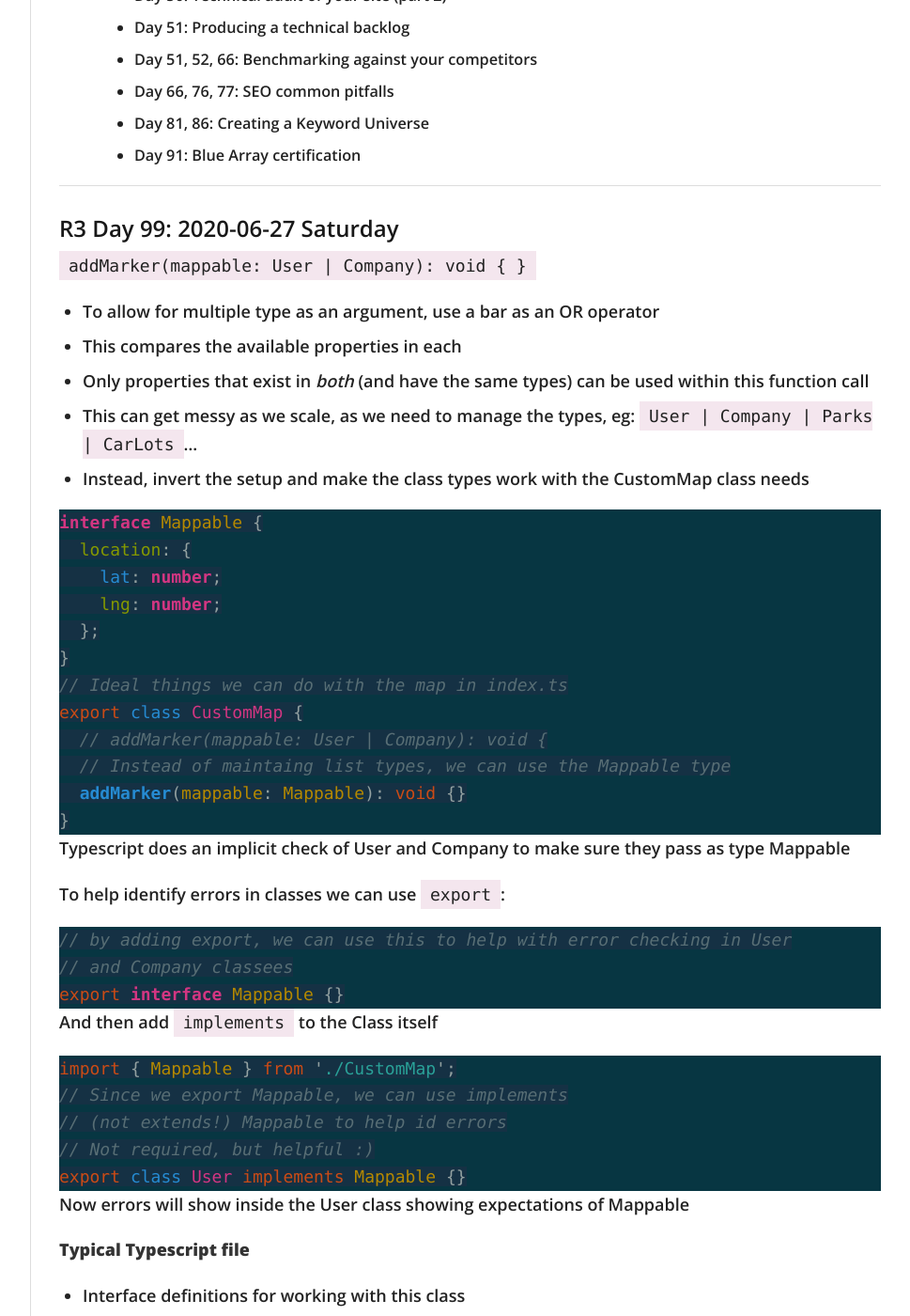
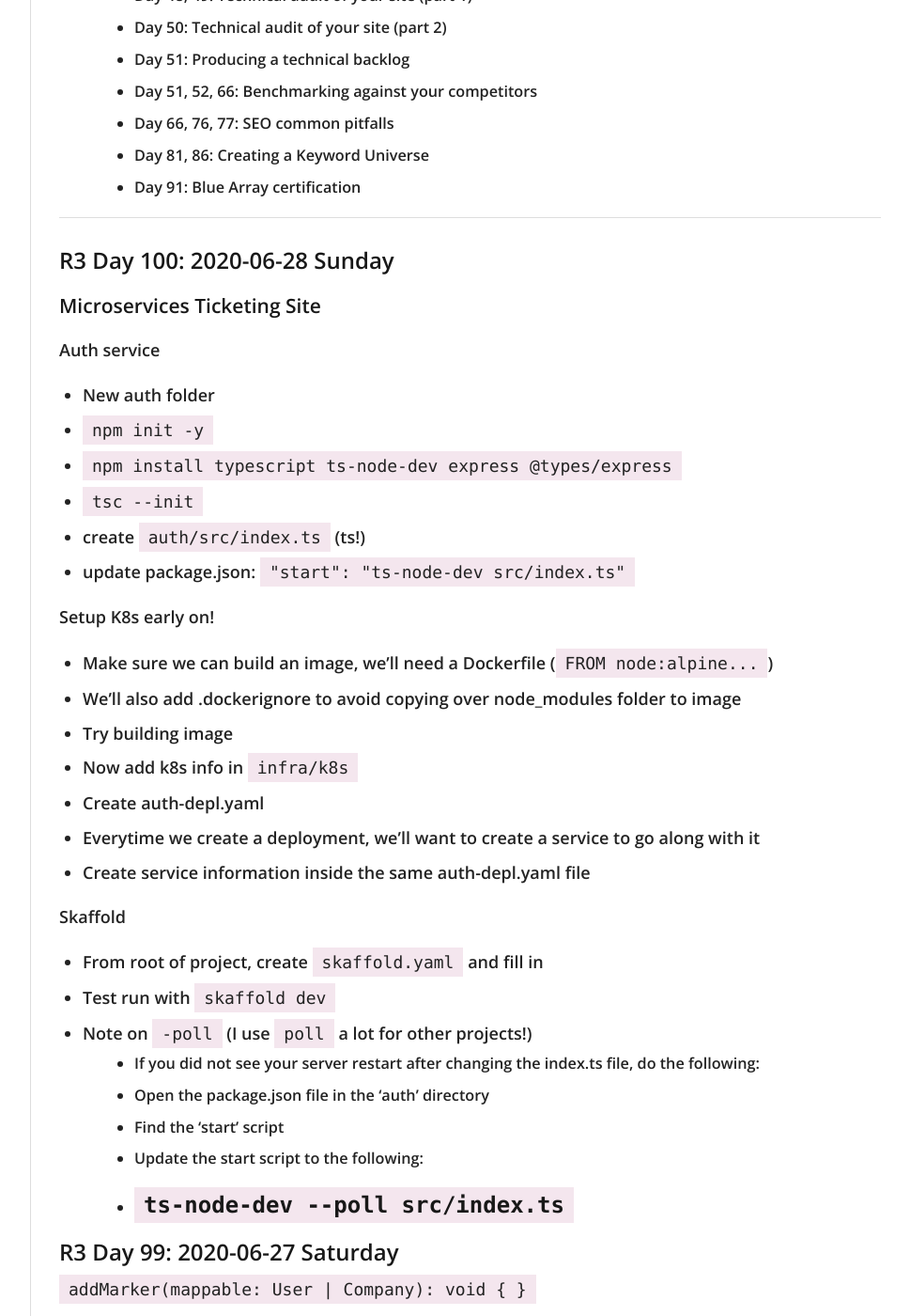
Before and after one commit to virtual/100daysofcode, a Jekyll site: the page built from index.md, in a window 1280 px wide and 1400 px high, scrolled down 4118 px. Shown: the whole window at 94% size, without its empty margins (272-1241 px from the left). Built offline with Jekyll 4.4.1, drawn with Linux system fonts in a browser that asks for light colours; nearby versions of some CDN libraries; our own code applies the rules of GitHub Pages for plain Markdown files; some of the changed text lies outside the part shown.

Commit message:
r3d100! setup auth app, docker image, k8s and skaffold

```diff
--- a/index.md
+++ b/index.md
@@ -110,6 +110,7 @@
   - Day 97: S25: Typescript: Constructors and App Setup
   - Day 98: S25: Typescript: App w/ faker, Google map
   - Day 99: S25✓: Typescript: Google map CustomMap and Mappable interface
+  - Day 100: S5: Architecture... (Auth)
 - Develop out [Knight University using TailwindCSS](https://virtual.github.io/knightu/)
   - Day 55: Hero, subfeature
 - Other projects/APIs
@@ -130,6 +131,41 @@
   - Day 91: Blue Array certification
 
 ---
+
+## R3 Day 100: 2020-06-28 Sunday
+
+### Microservices Ticketing Site
+
+Auth service
+
+- New auth folder
+- `npm init -y`
+- `npm install typescript ts-node-dev express @types/express`
+- `tsc --init`
+- create `auth/src/index.ts` (ts!)
+- update package.json: `"start": "ts-node-dev src/index.ts"`
+
+Setup K8s early on!
+
+- Make sure we can build an image, we'll need a Dockerfile (`FROM node:alpine...`)
+- We'll also add .dockerignore to avoid copying over node_modules folder to image
+- Try building image
+- Now add k8s info in `infra/k8s`
+- Create auth-depl.yaml
+- Everytime we create a deployment, we'll want to create a service to go along with it
+- Create service information inside the same auth-depl.yaml file
+
+Skaffold
+
+- From root of project, create `skaffold.yaml` and fill in
+- Test run with `skaffold dev`
+- Note on `-poll` (I use `poll` a lot for other projects!)
+  - If you did not see your server restart after changing the index.ts file, do the following:
+  - Open the package.json file in the ‘auth’ directory
+  - Find the ‘start’ script
+  - Update the start script to the following:
+  - `ts-node-dev --poll src/index.ts`
+-
 
 ## R3 Day 99: 2020-06-27 Saturday
 
```
